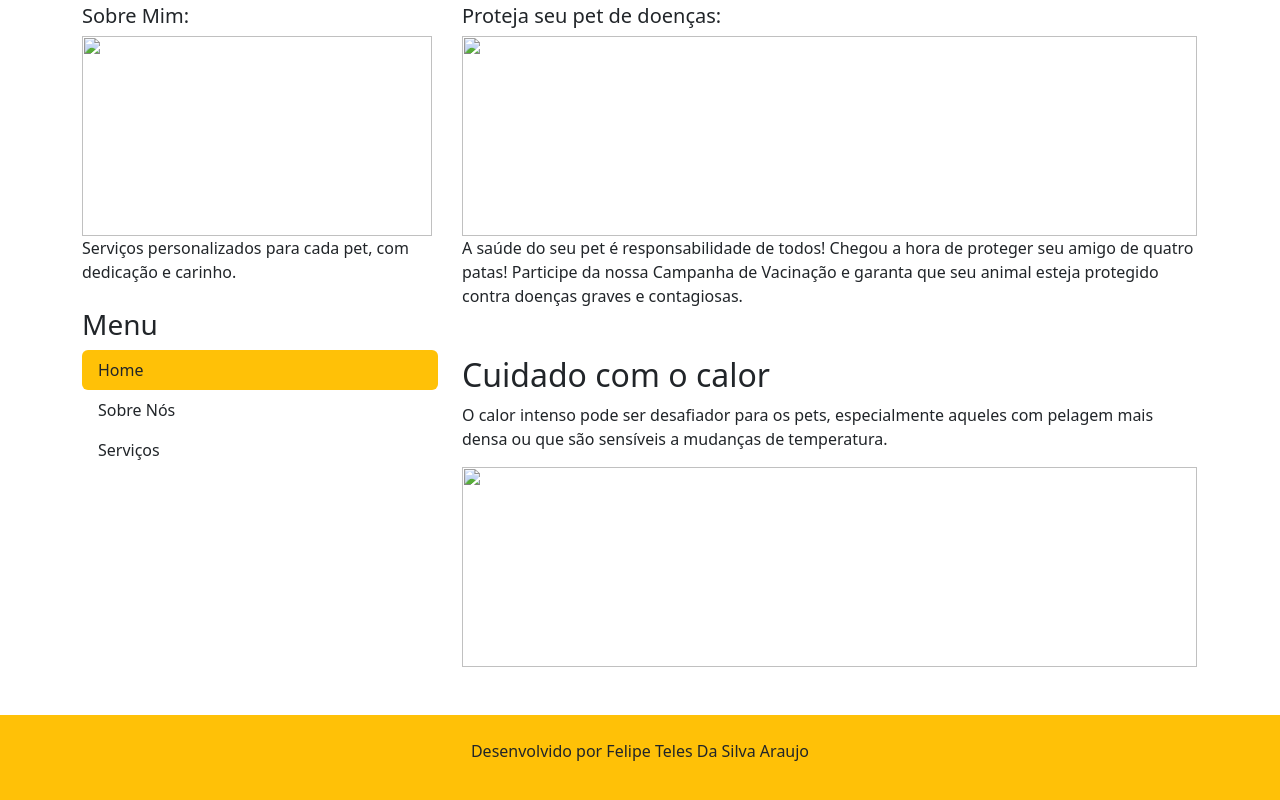
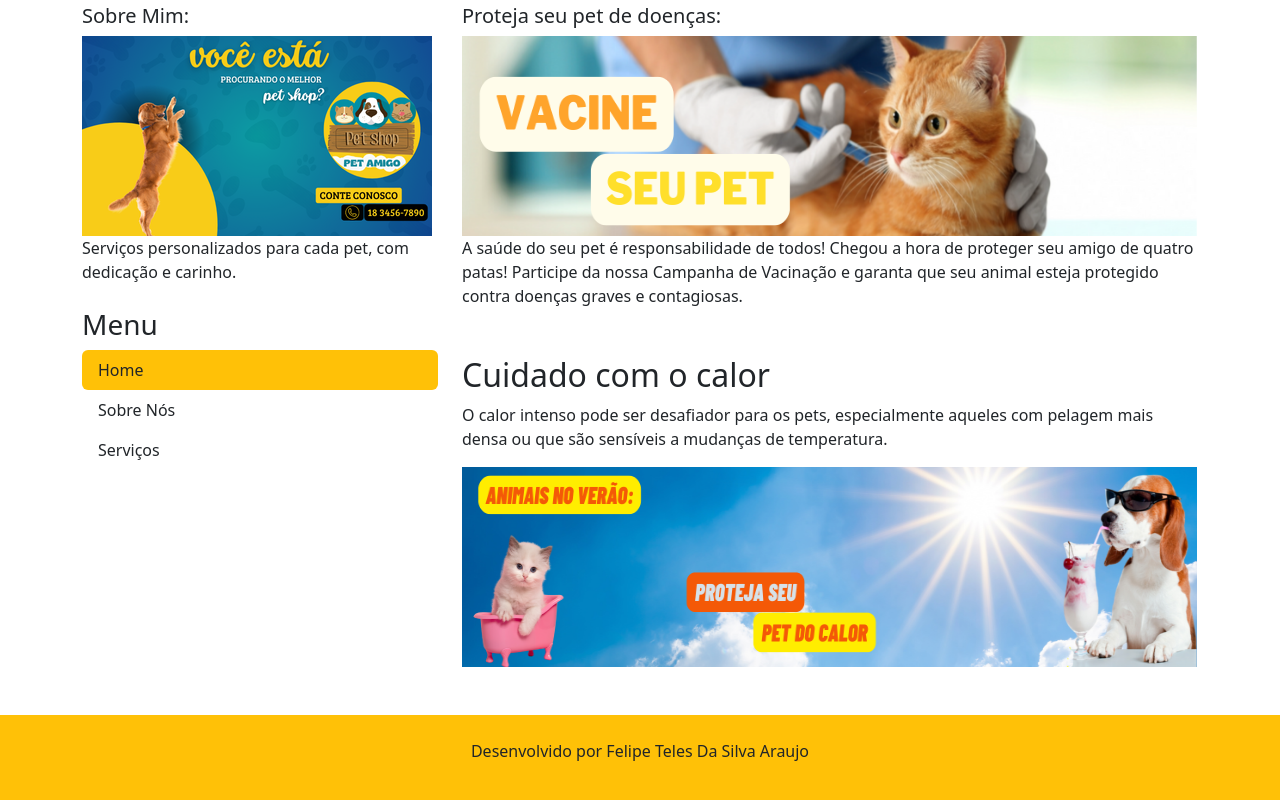
Before and after one commit to Teles2024/Pet-Amigo, a plain HTML site: page index.html in a window 1280 px wide. Shown: the part 346-1146 px from the top of the page. Drawn offline with nearby package versions, Linux system fonts and the light colour scheme; the site is published under a folder, as on GitHub Pages, so addresses that start at the root find nothing.

Commit message:
Update index.html

```diff
--- a/index.html
+++ b/index.html
@@ -45,7 +45,7 @@
       <h2>Pet Amigo</h2>
       <h5>Sobre Mim:</h5>
       <div class="imagens">
-      <img src="/assets/imagens/petamigo.png" width="350" height="200">
+      <img src="assets/imagens/petamigo.png" width="350" height="200">
     </div>
     <p>Serviços personalizados para cada pet, com dedicação e carinho.</p>
       <h3 class="mt-4">Menu</h3>
@@ -69,7 +69,7 @@
       <h2>Serviço de vacinação</h2>
       <h5>Proteja seu pet de doenças:</h5>
       <div class="imagens">
-        <img src="/assets/imagens/vacina.png" width="735" height="200">
+        <img src="assets/imagens/vacina.png" width="735" height="200">
       </div>
       <p>A saúde do seu pet é responsabilidade de todos!
 
@@ -81,7 +81,7 @@
         densa ou que são sensíveis a mudanças de temperatura.
       </p>
       <div class="imagens">
-        <img src="/assets/imagens/calor.png" width="735" height="200">
+        <img src="assets/imagens/calor.png" width="735" height="200">
       </div>
     </div>
   </div>
```
